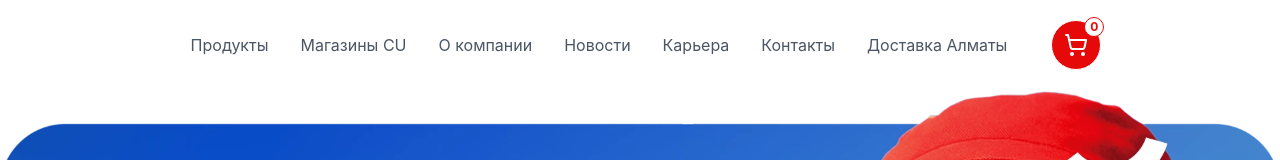
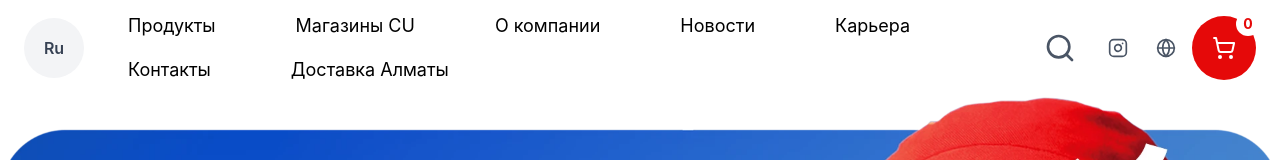
Before and after one commit to Haru1355/kyrs, a React (Vite) app in the folder front/: page / in a window 1280 px wide. Shown: the top 160 px of the page. Built offline with nearby package versions, Linux system fonts and the light colour scheme.

Commit message:
шапка адаптив

```diff
--- a/front/src/componens/header/header.tsx
+++ b/front/src/componens/header/header.tsx
@@ -1,32 +1,33 @@
-import {Link, useLocation} from 'react-router';
-import {ShoppingCart, Menu, X} from "lucide-react";
-import {useAtomValue} from "jotai";
-import {cardAtom} from "../../store/store-card.ts";
+import { useAtomValue } from 'jotai';
+import { Globe, Instagram, Menu, Search, ShoppingCart, X } from 'lucide-react';
 import { useState } from 'react';
-
-// Константы
-const BRAND_COLOR = '#e50909';
+import { Link, useLocation } from 'react-router';
+import { cardAtom } from '../../store/store-card.ts';
 
 const NAV_LINKS = [
 	{ to: '/products', label: 'Продукты' },
-	{ to: '', label: 'Магазины CU' },
-	{ to: '', label: 'О компании' },
+	{ to: '/stores', label: 'Магазины CU' },
+	{ to: '/about', label: 'О компании' },
 	{ to: '/news', label: 'Новости' },
-	{ to: '', label: 'Карьера' },
-	{ to: '', label: 'Контакты' },
-	{ to: '', label: 'Доставка Алматы' },
+	{ to: '/career', label: 'Карьера' },
+	{ to: '/contacts', label: 'Контакты' },
+	{ to: '/delivery', label: 'Доставка Алматы' },
 ] as const;
 
 export const Header = () => {
-	const card = useAtomValue(cardAtom)
+	const card = useAtomValue(cardAtom);
 	const location = useLocation();
 	const [isMenuOpen, setIsMenuOpen] = useState(false);
 
 	return (
-		<header className='flex max-w-full mx-auto justify-between items-center px-4 sm:px-6 lg:px-8 py-3 sm:py-5 gap-4 sm:gap-8'>
-			{/* Логотип */}
+		<header className='relative w-full bg-white z-30'>
+			<div className='mx-auto flex items-center justify-between px-4 py-2 sm:px-6 sm:py-3 gap-3'>
+				<div className='flex items-center gap-3'>
+					<div className='hidden sm:flex items-center justify-center w-15 h-15 rounded-full bg-gray-100 font-semibold text-base text-gray-700'>
+						Ru
+					</div>
 					{location.pathname !== '/' && (
-				<Link to='/' className='flex-shrink-0'>
+						<Link to='/' className='shrink-0'>
 							<img
 								className='w-20 sm:w-28 lg:w-[157px] h-auto max-w-[157px]'
 								src='/src/assets/logo.svg'
@@ -34,13 +35,16 @@ export const Header = () => {
 							/>
 						</Link>
 					)}
+				</div>
 
-			{/* Навигация для десктопа */}
-			<nav className='hidden md:flex w-full justify-center text-gray-600 flex-1'>
-				<ul className='flex gap-1 lg:gap-2 justify-center flex-wrap'>
-					{NAV_LINKS.map((link) => (
-						<li key={link.to} className='flex items-center justify-center'>
-							<Link to={link.to} className='text-xs sm:text-sm lg:text-base px-2 lg:px-3 py-2 hover:text-[#e50909] transition-colors'>
+				<nav className='hidden md:flex flex-1 justify-center'>
+					<ul className='flex flex-wrap items-center gap-2 lg:gap-4'>
+						{NAV_LINKS.map(link => (
+							<li key={link.to}>
+								<Link
+									to={link.to}
+									className='text-base sm:text-lg px-8 py-6 rounded-lg hover:bg-gray-100 hover:text-[#e50909] transition-all'
+								>
 									{link.label}
 								</Link>
 							</li>
@@ -48,39 +52,81 @@ export const Header = () => {
 					</ul>
 				</nav>
 
-			{/* Кнопка корзины */}
-			<Link to='/card' className='flex-shrink-0 text-white border flex items-center justify-center p-2 sm:p-3 rounded-full relative hover:opacity-90 transition-opacity' style={{ backgroundColor: BRAND_COLOR }}>
-				<span className='absolute top-0 right-0 bg-white text-xs aspect-square size-4 sm:size-5 flex items-center justify-center rounded-full border font-bold transform translate-x-1 -translate-y-1' style={{ color: BRAND_COLOR }}>
+				<div className='flex items-center gap-2'>
+					<div className='hidden sm:flex items-center gap-2'>
+						<button className='p-3 rounded-full hover:bg-gray-100 transition-colors'>
+							<Search className='w-8 h-8 text-gray-600' />
+						</button>
+						<a
+							href='https://www.instagram.com'
+							target='_blank'
+							rel='noreferrer'
+							className='p-3 rounded-full hover:bg-gray-100 transition-colors'
+						>
+							<Instagram className='w-5 h-5 text-gray-600' />
+						</a>
+						<a
+							href='https://www.tiktok.com'
+							target='_blank'
+							rel='noreferrer'
+							className='p-2 rounded-full hover:bg-gray-100 transition-colors'
+						>
+							<Globe className='w-5 h-5 text-gray-600' />
+						</a>
+					</div>
+
+					<Link
+						to='/card'
+						className='relative flex items-center justify-center rounded-full bg-[#e50909] p-5 text-white hover:opacity-90 transition-opacity'
+					>
+						<span className='absolute -top-1 -right-1 grid h-6 w-6 place-items-center rounded-full bg-white text-sm font-bold text-[#e50909]'>
 							{card.reduce((acc, item) => acc + item.count, 0)}
 						</span>
-				<ShoppingCart className='w-5 h-5 sm:w-6 sm:h-6' />
+						<ShoppingCart className='w-6 h-6' />
 					</Link>
 
-			{/* Кнопка меню для мобильных */}
 					<button
 						onClick={() => setIsMenuOpen(!isMenuOpen)}
-				className='md:hidden flex-shrink-0 text-gray-600 hover:text-[#e50909] transition-colors'
+						className='md:hidden p-3 rounded-md text-gray-700 hover:bg-gray-100 transition-colors'
 					>
-				{isMenuOpen ? <X className='w-6 h-6' /> : <Menu className='w-6 h-6' />}
+						{isMenuOpen ? (
+							<X className='w-7 h-7' />
+						) : (
+							<Menu className='w-7 h-7' />
+						)}
 					</button>
+				</div>
+			</div>
 
-			{/* Мобильное меню */}
 			{isMenuOpen && (
-				<nav className='absolute top-full left-0 right-0 md:hidden bg-white border-b border-gray-200 shadow-lg z-50'>
-					<ul className='flex flex-col divide-y'>
-						{NAV_LINKS.map((link) => (
-							<li key={link.to}>
+				<div className='absolute inset-x-0 top-full bg-white shadow-lg z-40 sm:hidden'>
+					<div className='px-5 py-5 space-y-3'>
+						{NAV_LINKS.map(link => (
 							<Link
+								key={link.to}
 								to={link.to}
-									className='block text-gray-600 px-4 py-3 text-sm hover:text-[#e50909] hover:bg-gray-50 transition-colors'
+								className='block rounded-xl border border-gray-200 bg-gray-50 px-5 py-4 text-base font-medium text-gray-700 hover:bg-[#fef2f2] hover:text-[#e50909] transition-all'
 								onClick={() => setIsMenuOpen(false)}
 							>
 								{link.label}
 							</Link>
-							</li>
 						))}
-					</ul>
-				</nav>
+						<div className='flex items-center gap-2'>
+							<button className='flex-1 rounded-xl border border-gray-200 bg-white px-5 py-3 text-base text-gray-600 hover:bg-gray-100'>
+								<Search className='inline-block mr-2 h-5 w-5' />
+								Поиск
+							</button>
+							<a
+								href='https://www.instagram.com'
+								target='_blank'
+								rel='noreferrer'
+								className='flex-1 rounded-xl border border-gray-200 bg-white px-5 py-3 text-base text-gray-600 hover:bg-gray-100'
+							>
+								Instagram
+							</a>
+						</div>
+					</div>
+				</div>
 			)}
 		</header>
 	);
--- a/front/src/pages/home.tsx
+++ b/front/src/pages/home.tsx
@@ -155,9 +155,9 @@ export const Home = () => {
 						<div
 							key={card.id}
 							className={cn(
-								'relative flex flex-col gap-y-5 justify-between pt-6 md:pt-8 lg:pt-[45px] px-3 lg:px-5 pb-5 lg:pb-[25px] transition-all duration-300 rounded-[20px] flex-shrink-0 cursor-pointer',
+								'relative flex flex-col gap-y-5 justify-between pt-6 md:pt-8 lg:pt-[45px] px-3 lg:px-5 pb-5 lg:pb-[25px] transition-all duration-300 rounded-[20px] shrink-0 cursor-pointer',
 								{
-									'!w-56 md:!w-64 lg:!w-[480px] lg:aspect-square h-56 md:h-64': activeIndex === card.id,
+									'w-56! md:w-64! lg:w-[480px]! lg:aspect-square h-56 md:h-64': activeIndex === card.id,
 									'w-40 md:w-48 lg:w-[calc((100%-630px)/3)] h-56 md:h-64': activeIndex !== card.id,
 								},
 							)}
```
Lines whose indentation alone changed are shown as unchanged.
